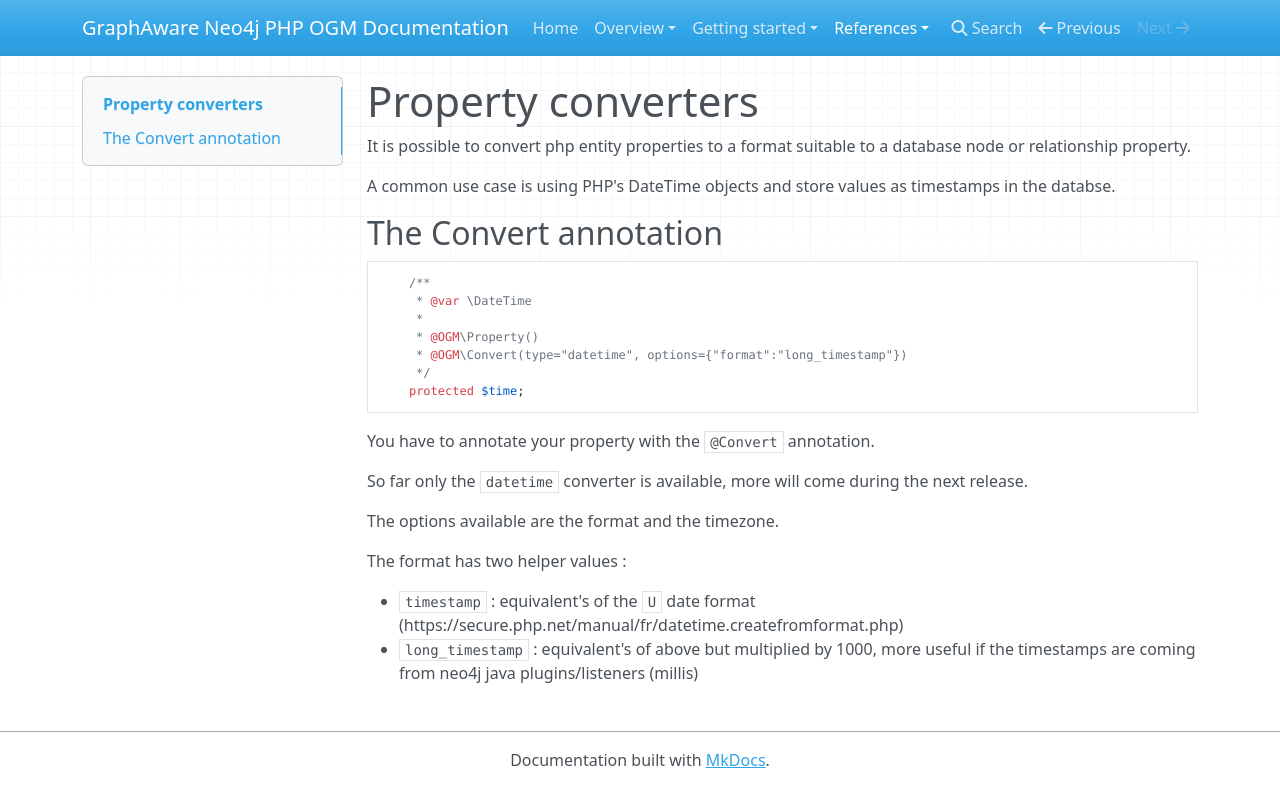
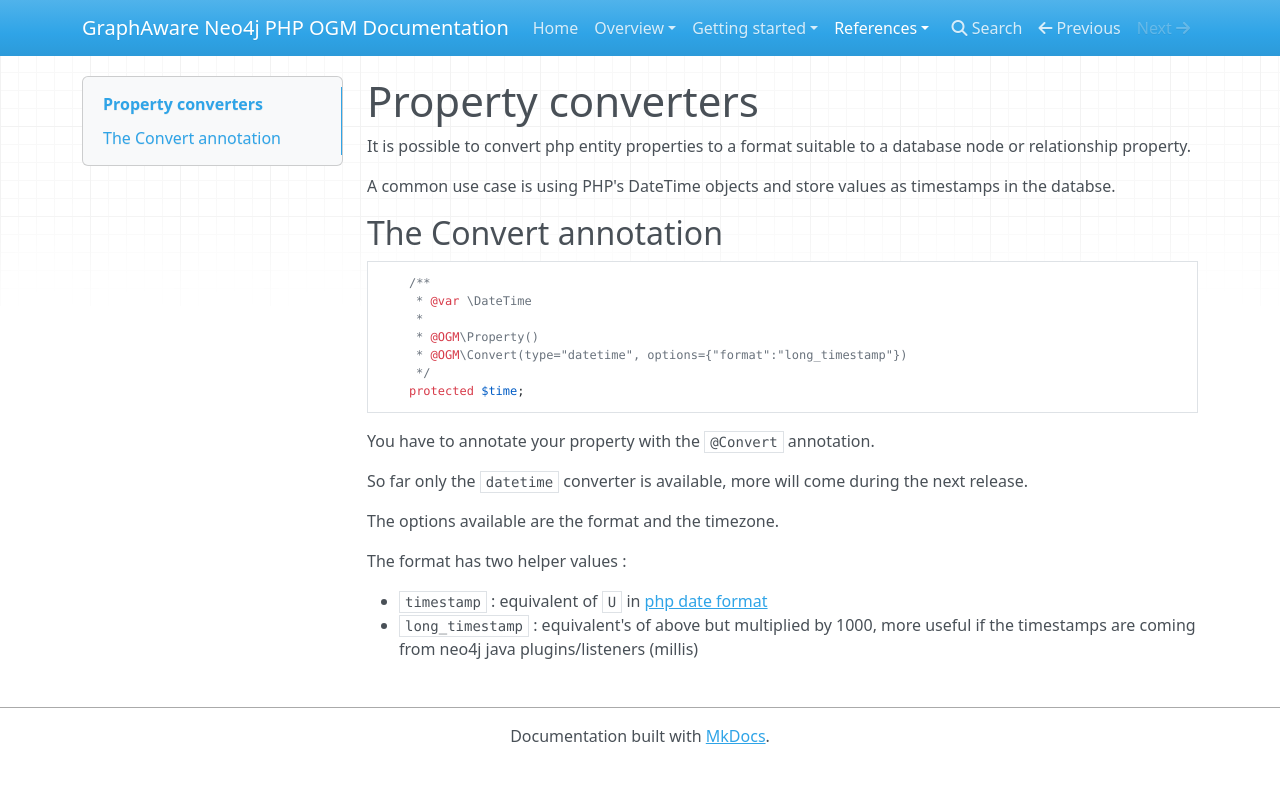
Before and after one commit to zabkosta/neo4j-php-ogm, an MkDocs documentation site: the page built from docs/references/property_converter.md, in a window 1280 px wide. Shown: the top 807 px of the page. Built offline with MkDocs 1.6.1, drawn with Linux system fonts in a browser that asks for light colours; nearby versions of some CDN libraries; old or Windows-style settings are respelled for this version of MkDocs.

Commit message:
fix doc link

```diff
--- a/docs/references/property_converter.md
+++ b/docs/references/property_converter.md
@@ -24,5 +24,5 @@ The options available are the format and the timezone.
 
 The format has two helper values :
 
-* `timestamp` : equivalent's of the `U` date format (https://secure.php.net/manual/fr/datetime.createfromformat.php)
+* `timestamp` : equivalent of `U` in [php date format](https://secure.php.net/manual/fr/datetime.createfromformat.php)
 * `long_timestamp` : equivalent's of above but multiplied by 1000, more useful if the timestamps are coming from neo4j java plugins/listeners (millis)
```
